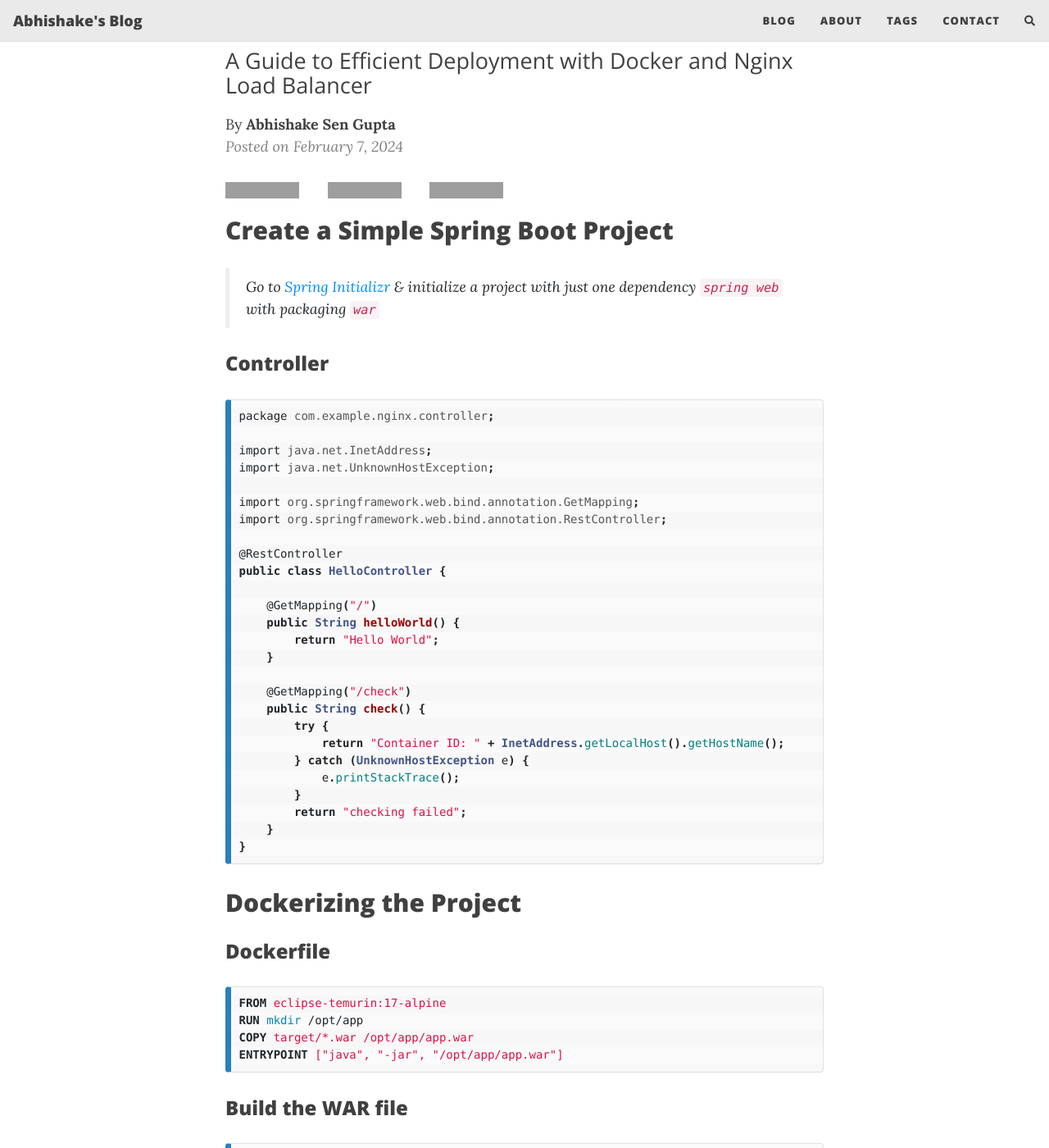
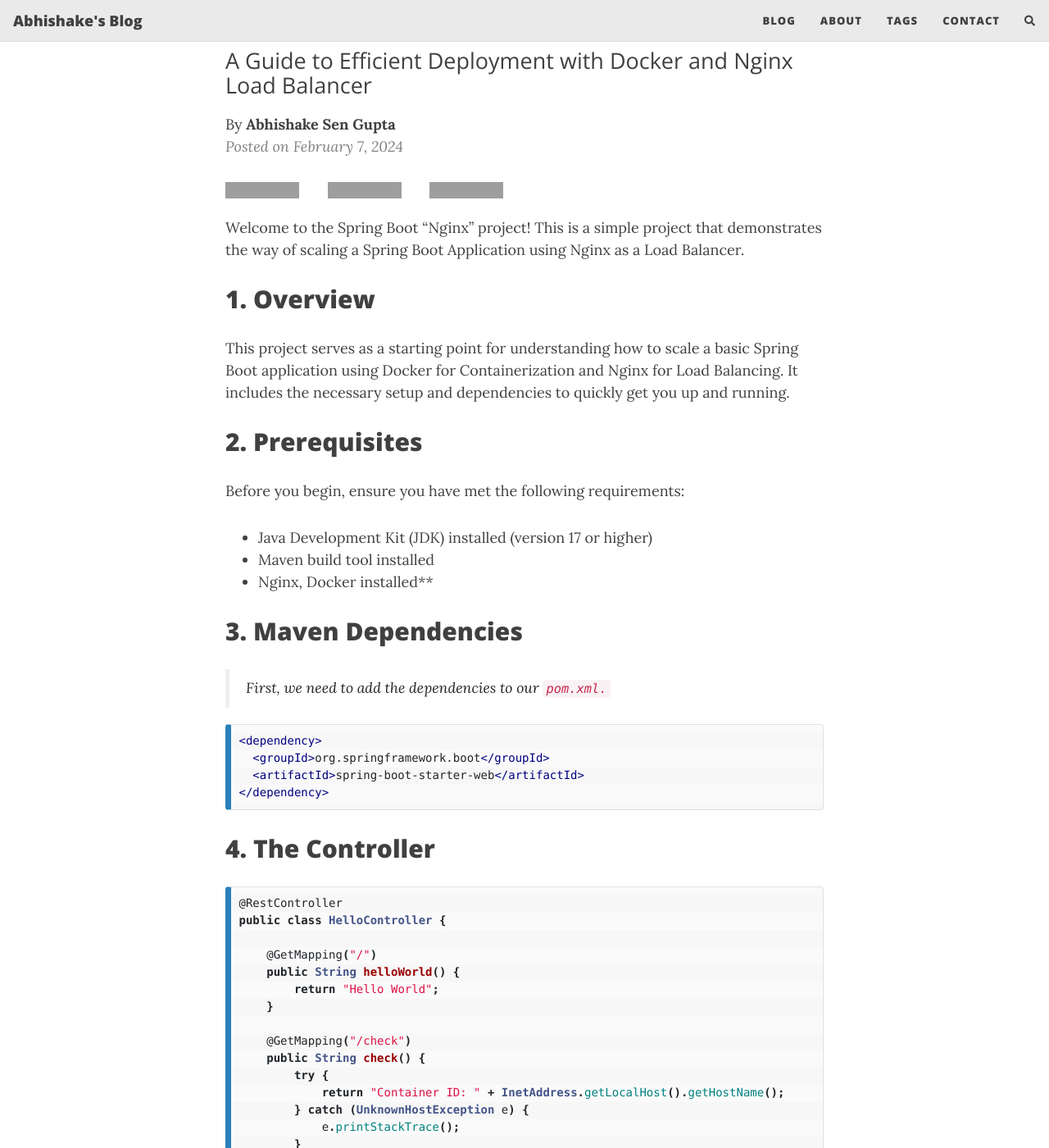
Before and after one commit to Abhishake63/abhishake.github.io, a Jekyll site: the page built from _posts/2024-02-07-scaling-spring-boot.md, in a window 1280 px wide and 1400 px high, scrolled down 211 px. Shown: the whole window at 82% size. Built offline with Jekyll 4.4.1, drawn with Linux system fonts in a browser that asks for light colours; nearby versions of some CDN libraries; comment, search, counter and statistics services are not loaded; some of the changed text lies outside the part shown; grey boxes are pictures that could not be loaded.

Commit message:
modified spring boot blog

````diff
--- a/_posts/2024-02-07-scaling-spring-boot.md
+++ b/_posts/2024-02-07-scaling-spring-boot.md
@@ -8,21 +8,34 @@ tags: [spring-boot, nginx]
 author: Abhishake Sen Gupta
 ---
 
-## Create a Simple Spring Boot Project
+Welcome to the Spring Boot "Nginx" project! This is a simple project that demonstrates the way of scaling a Spring Boot Application using Nginx as a Load Balancer.
 
-> Go to [Spring Initializr](https://start.spring.io/)  & initialize a project with just one dependency `spring web` with packaging `war`
+## 1. Overview
 
-### Controller
+This project serves as a starting point for understanding how to scale a basic Spring Boot application using Docker for Containerization and Nginx for Load Balancing. It includes the necessary setup and dependencies to quickly get you up and running.
+
+## 2. Prerequisites
+
+Before you begin, ensure you have met the following requirements:
+
+- Java Development Kit (JDK) installed (version 17 or higher)
+- Maven build tool installed
+- Nginx, Docker installed****
+
+## 3. Maven Dependencies
+
+> First, we need to add the dependencies to our `pom.xml.`
+
+```xml
+<dependency>
+  <groupId>org.springframework.boot</groupId>
+  <artifactId>spring-boot-starter-web</artifactId>
+</dependency>
+```
+
+## 4. The Controller
 
 ```java
-package com.example.nginx.controller;
-
-import java.net.InetAddress;
-import java.net.UnknownHostException;
-
-import org.springframework.web.bind.annotation.GetMapping;
-import org.springframework.web.bind.annotation.RestController;
-
 @RestController
 public class HelloController {
 
@@ -43,9 +56,9 @@ public class HelloController {
 }
 ```
 
-## Dockerizing the Project
+## 5. Dockerizing the Project
 
-### Dockerfile
+### 5.1. Dockerfile
 
 ```docker
 FROM eclipse-temurin:17-alpine
@@ -54,13 +67,13 @@ COPY target/*.war /opt/app/app.war
 ENTRYPOINT ["java", "-jar", "/opt/app/app.war"]
 ```
 
-### Build the WAR file
+### 5.2. Build the WAR file
 
 ```bash
 mvn clean package
 ```
 
-### Build the Docker image
+### 5.3. Build the Docker image
 
 ```bash
 docker build -t nginx .
@@ -68,7 +81,7 @@ docker build -t nginx .
 
 > Go to the project directory and run these above commands
 
-### Run the Docker container
+### 5.4. Run the Docker container
 
 ```bash
 docker run -d -p 1111:8080 nginx:latest
````
Also changed, not shown: other parts of _posts/2024-02-07-scaling-spring-boot.md (+2 -3 lines).
